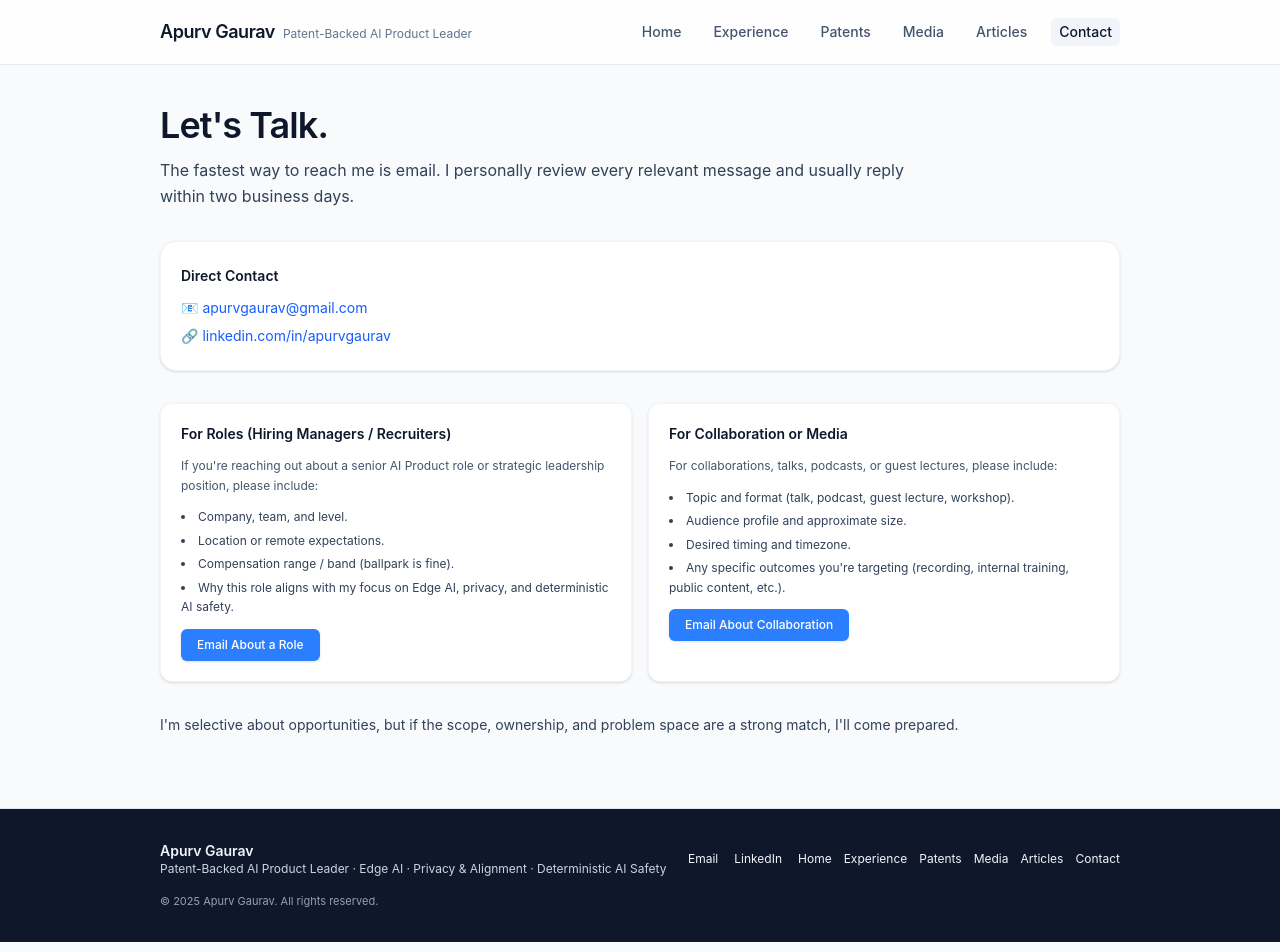
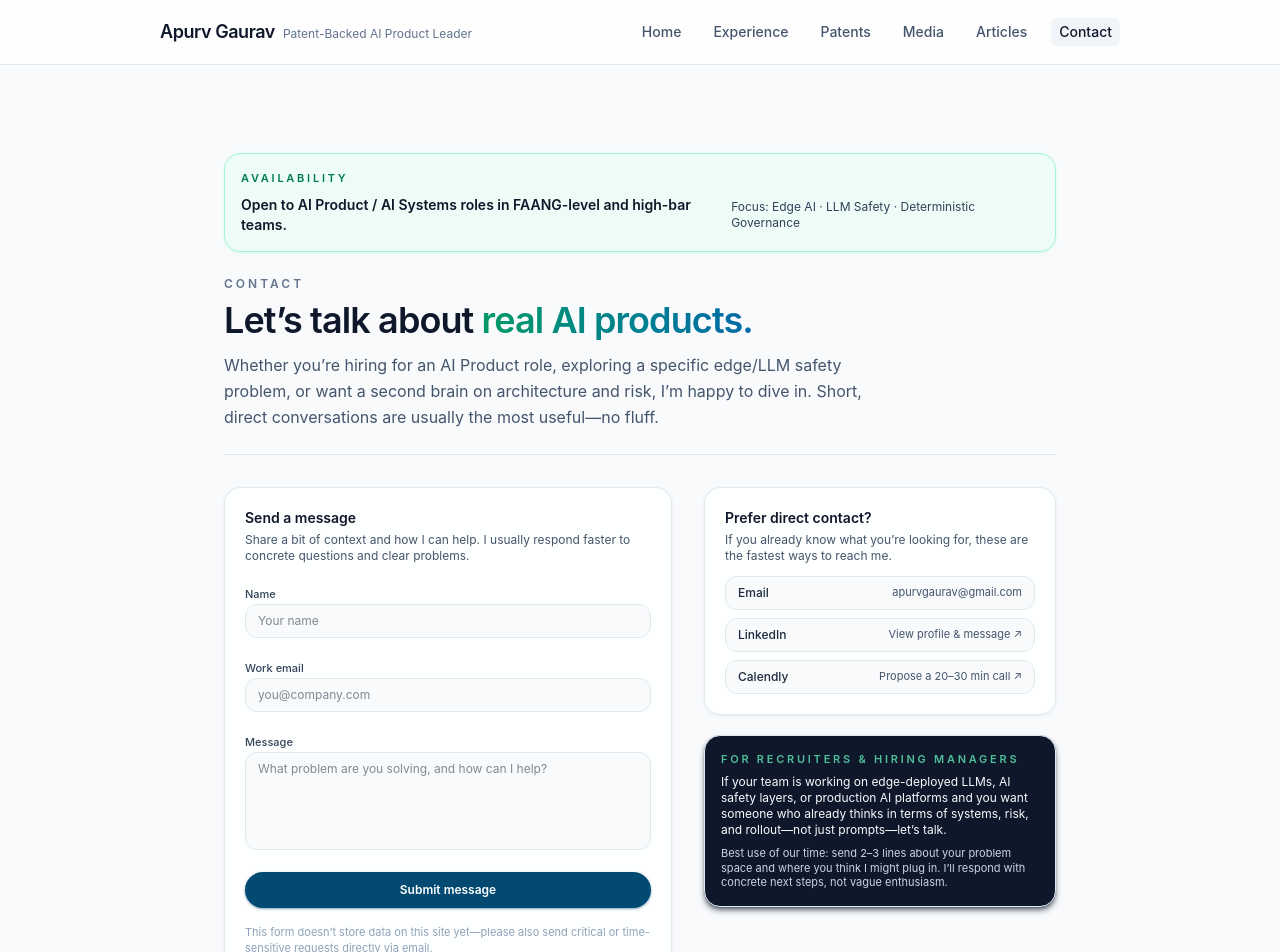
Before and after one commit to apurvgaurav/apurv-portfolio, a Next.js app: page /contact in a window 1280 px wide. Shown: the top 952 px of the page. Built offline with nearby package versions, Linux system fonts and the light colour scheme.

Commit message:
Update page.tsx

```diff
--- a/app/contact/page.tsx
+++ b/app/contact/page.tsx
@@ -1,107 +1,214 @@
 // app/contact/page.tsx
+import Link from "next/link";
+
+export const metadata = {
+  title: "Contact | Apurv Gaurav – AI Product, Edge AI & LLM Safety",
+  description:
+    "Contact Apurv Gaurav to discuss AI Product roles, edge-deployed LLM systems, deterministic AI safety layers, and patent-backed AI platforms.",
+  keywords: [
+    "AI Product Manager",
+    "Edge AI",
+    "LLM Safety",
+    "AI Risk",
+    "Deterministic AI",
+    "Apurv Gaurav",
+    "AI Product Roles",
+  ],
+};
 
 export default function ContactPage() {
   return (
-    <div className="space-y-8">
-      {/* Header */}
-      <section className="space-y-3">
-        <h1 className="text-3xl sm:text-4xl font-semibold tracking-tight">
-          Let&apos;s Talk.
-        </h1>
-        <p className="text-sm sm:text-base text-slate-700 leading-relaxed max-w-3xl">
-          The fastest way to reach me is email. I personally review every
-          relevant message and usually reply within two business days.
+    <main className="min-h-screen bg-slate-50 text-slate-900">
+      <div className="mx-auto max-w-4xl px-4 pb-16 pt-12 md:px-6 lg:px-8">
+        {/* AVAILABILITY BANNER */}
+        <section className="mb-6 rounded-2xl border border-emerald-200 bg-emerald-50/80 p-4 shadow-sm shadow-emerald-100/60">
+          <p className="text-[11px] font-semibold uppercase tracking-[0.25em] text-emerald-700">
+            AVAILABILITY
           </p>
-      </section>
-
-      {/* Direct Contact */}
-      <section className="bg-white rounded-2xl px-5 py-6 shadow-sm border border-slate-100 space-y-3">
-        <p className="text-sm font-semibold text-slate-900">Direct Contact</p>
-        <div className="space-y-2 text-sm text-slate-700">
-          <p>
-            📧{" "}
-            <a
-              href="mailto:apurvgaurav@gmail.com"
-              className="text-blue-600 hover:text-blue-500 underline-offset-2 hover:underline"
-            >
-              apurvgaurav@gmail.com
-            </a>
+          <div className="mt-2 flex flex-col gap-1 text-sm text-slate-900 sm:flex-row sm:items-center sm:justify-between">
+            <p className="font-semibold">
+              Open to AI Product / AI Systems roles in FAANG-level and high-bar teams.
             </p>
-          <p>
-            🔗{" "}
-            <a
-              href="https://www.linkedin.com/in/apurv-gaurav/"
-              target="_blank"
-              rel="noopener noreferrer"
-              className="text-blue-600 hover:text-blue-500 underline-offset-2 hover:underline"
-            >
-              linkedin.com/in/apurvgaurav
-            </a>
+            <p className="text-xs text-slate-700">
+              Focus: Edge AI · LLM Safety · Deterministic Governance
             </p>
           </div>
         </section>
 
-      {/* Role + Collaboration Cards */}
-      <section className="grid gap-4 md:grid-cols-2">
-        <div className="bg-white rounded-xl p-5 border border-slate-100 shadow-sm space-y-3">
-          <p className="text-sm font-semibold text-slate-900">
-            For Roles (Hiring Managers / Recruiters)
+        {/* HEADER */}
+        <section className="border-b border-slate-200 pb-6">
+          <p className="text-xs font-semibold uppercase tracking-[0.25em] text-slate-500">
+            CONTACT
           </p>
-          <p className="text-xs text-slate-600 leading-relaxed">
-          If you&apos;re reaching out about a senior AI Product role or strategic
-leadership position, please include:
+          <h1 className="mt-2 text-3xl font-semibold tracking-tight text-slate-900 sm:text-4xl">
+            Let’s talk about{" "}
+            <span className="text-transparent bg-clip-text bg-gradient-to-r from-emerald-600 to-sky-700">
+              real AI products.
+            </span>
+          </h1>
+          <p className="mt-3 max-w-2xl text-sm leading-relaxed text-slate-600 sm:text-base">
+            Whether you’re hiring for an AI Product role, exploring a specific edge/LLM
+            safety problem, or want a second brain on architecture and risk, I’m happy to
+            dive in. Short, direct conversations are usually the most useful—no fluff.
+          </p>
+        </section>
 
+        {/* MAIN LAYOUT */}
+        <section className="mt-8 grid gap-8 md:grid-cols-[minmax(0,1.4fr)_minmax(0,1.1fr)]">
+          {/* CONTACT FORM */}
+          <div className="rounded-2xl border border-slate-200 bg-white/90 p-5 shadow-sm shadow-slate-200/70">
+            <h2 className="text-sm font-semibold text-slate-900">
+              Send a message
+            </h2>
+            <p className="mt-1 text-xs text-slate-600">
+              Share a bit of context and how I can help. I usually respond faster to
+              concrete questions and clear problems.
             </p>
-          <ul className="text-xs text-slate-700 leading-relaxed list-disc list-inside space-y-1">
-            <li>Company, team, and level.</li>
-            <li>Location or remote expectations.</li>
-            <li>Compensation range / band (ballpark is fine).</li>
-            <li>
-              Why this role aligns with my focus on Edge AI, privacy, and
-              deterministic AI safety.
-            </li>
-          </ul>
-          <a
-            href="mailto:apurvgaurav@gmail.com?subject=Role%20Inquiry%20-%20AI%20Product%20Leader&body=Company%3A%0ATeam%20%2F%20Level%3A%0ALocation%20%2F%20Remote%3A%0AComp%20Band%20(approx.)%3A%0AWhy%20this%20role%20fits%3A"
-            className="inline-flex items-center justify-center rounded-md bg-blue-500 px-4 py-2 text-xs font-medium text-white shadow-sm hover:bg-blue-400 transition-colors"
+
+            <form
+              className="mt-4 space-y-4"
+              onSubmit={(e) => {
+                e.preventDefault();
+                alert(
+                  "Thanks for reaching out. Please send the same details via email to apurvgaurav@gmail.com so we can connect."
+                );
+              }}
             >
-            Email About a Role
-          </a>
+              <div className="space-y-1">
+                <label
+                  htmlFor="name"
+                  className="text-[11px] font-medium text-slate-700"
+                >
+                  Name
+                </label>
+                <input
+                  id="name"
+                  name="name"
+                  type="text"
+                  placeholder="Your name"
+                  className="w-full rounded-xl border border-slate-200 bg-slate-50 px-3 py-2 text-xs text-slate-900 outline-none transition focus:border-emerald-500 focus:bg-white"
+                  required
+                />
               </div>
 
-        <div className="bg-white rounded-xl p-5 border border-slate-100 shadow-sm space-y-3">
-          <p className="text-sm font-semibold text-slate-900">
-            For Collaboration or Media
+              <div className="space-y-1">
+                <label
+                  htmlFor="email"
+                  className="text-[11px] font-medium text-slate-700"
+                >
+                  Work email
+                </label>
+                <input
+                  id="email"
+                  name="email"
+                  type="email"
+                  placeholder="you@company.com"
+                  className="w-full rounded-xl border border-slate-200 bg-slate-50 px-3 py-2 text-xs text-slate-900 outline-none transition focus:border-emerald-500 focus:bg-white"
+                  required
+                />
+              </div>
+
+              <div className="space-y-1">
+                <label
+                  htmlFor="message"
+                  className="text-[11px] font-medium text-slate-700"
+                >
+                  Message
+                </label>
+                <textarea
+                  id="message"
+                  name="message"
+                  placeholder="What problem are you solving, and how can I help?"
+                  rows={5}
+                  className="w-full resize-none rounded-xl border border-slate-200 bg-slate-50 px-3 py-2 text-xs text-slate-900 outline-none transition focus:border-emerald-500 focus:bg-white"
+                  required
+                />
+              </div>
+
+              <button
+                type="submit"
+                className="w-full rounded-full bg-sky-900 px-3 py-2.5 text-xs font-semibold text-white shadow-sm shadow-sky-900/40 transition duration-200 hover:-translate-y-[1px] hover:bg-sky-800"
+              >
+                Submit message
+              </button>
+
+              <p className="text-[11px] text-slate-400">
+                This form doesn’t store data on this site yet—please also send critical or
+                time-sensitive requests directly via email.
               </p>
-          <p className="text-xs text-slate-600 leading-relaxed">
-            For collaborations, talks, podcasts, or guest lectures, please
-            include:
+            </form>
+          </div>
+
+          {/* DIRECT LINKS / SHORT NOTE */}
+          <aside className="space-y-5">
+            <div className="rounded-2xl border border-slate-200 bg-white/90 p-5 shadow-sm shadow-slate-200/70">
+              <h2 className="text-sm font-semibold text-slate-900">
+                Prefer direct contact?
+              </h2>
+              <p className="mt-1 text-xs text-slate-600">
+                If you already know what you’re looking for, these are the fastest ways
+                to reach me.
               </p>
-          <ul className="text-xs text-slate-700 leading-relaxed list-disc list-inside space-y-1">
-            <li>Topic and format (talk, podcast, guest lecture, workshop).</li>
-            <li>Audience profile and approximate size.</li>
-            <li>Desired timing and timezone.</li>
-            <li>
-              Any specific outcomes you&apos;re targeting (recording, internal
-              training, public content, etc.).
-            </li>
-          </ul>
-          <a
-            href="mailto:apurvgaurav@gmail.com?subject=Collaboration%20or%20Media%20Inquiry&body=Topic%3A%0AFormat%3A%0AAudience%3A%0ATimeline%3A%0AExpected%20Outcome%3A"
-            className="inline-flex items-center justify-center rounded-md bg-blue-500 px-4 py-2 text-xs font-medium text-white shadow-sm hover:bg-blue-400 transition-colors"
+
+              <div className="mt-3 space-y-2 text-xs">
+                <Link
+                  href="mailto:apurvgaurav@gmail.com"
+                  className="flex items-center justify-between rounded-xl border border-slate-200 bg-slate-50 px-3 py-2 transition hover:border-emerald-500 hover:bg-white"
                 >
-            Email About Collaboration
-          </a>
+                  <span className="font-medium text-slate-800">
+                    Email
+                  </span>
+                  <span className="text-[11px] text-slate-600">
+                    apurvgaurav@gmail.com
+                  </span>
+                </Link>
+
+                <Link
+                  href="https://www.linkedin.com/in/apurvgaurav"
+                  target="_blank"
+                  className="flex items-center justify-between rounded-xl border border-slate-200 bg-slate-50 px-3 py-2 transition hover:border-emerald-500 hover:bg-white"
+                >
+                  <span className="font-medium text-slate-800">
+                    LinkedIn
+                  </span>
+                  <span className="text-[11px] text-slate-600">
+                    View profile & message ↗
+                  </span>
+                </Link>
+
+                <Link
+                  href="https://calendly.com"
+                  target="_blank"
+                  className="flex items-center justify-between rounded-xl border border-slate-200 bg-slate-50 px-3 py-2 transition hover:border-emerald-500 hover:bg-white"
+                >
+                  <span className="font-medium text-slate-800">
+                    Calendly
+                  </span>
+                  <span className="text-[11px] text-slate-600">
+                    Propose a 20–30 min call ↗
+                  </span>
+                </Link>
               </div>
-      </section>
+            </div>
 
-      {/* Closing */}
-      <section className="space-y-2">
-        <p className="text-sm text-slate-700 leading-relaxed">
-          I&apos;m selective about opportunities, but if the scope, ownership, and
-          problem space are a strong match, I&apos;ll come prepared.
+            <div className="rounded-2xl border border-slate-200 bg-slate-900 px-4 py-4 text-xs text-slate-50 shadow-md shadow-slate-900/60">
+              <p className="text-[11px] font-semibold uppercase tracking-[0.25em] text-emerald-300/80">
+                FOR RECRUITERS & HIRING MANAGERS
               </p>
+              <p className="mt-2">
+                If your team is working on edge-deployed LLMs, AI safety layers, or
+                production AI platforms and you want someone who already thinks in terms
+                of systems, risk, and rollout—not just prompts—let’s talk.
+              </p>
+              <p className="mt-2 text-[11px] text-slate-300">
+                Best use of our time: send 2–3 lines about your problem space and where
+                you think I might plug in. I’ll respond with concrete next steps, not
+                vague enthusiasm.
+              </p>
+            </div>
+          </aside>
         </section>
       </div>
+    </main>
   );
 }
```
Lines whose indentation alone changed are shown as unchanged.
